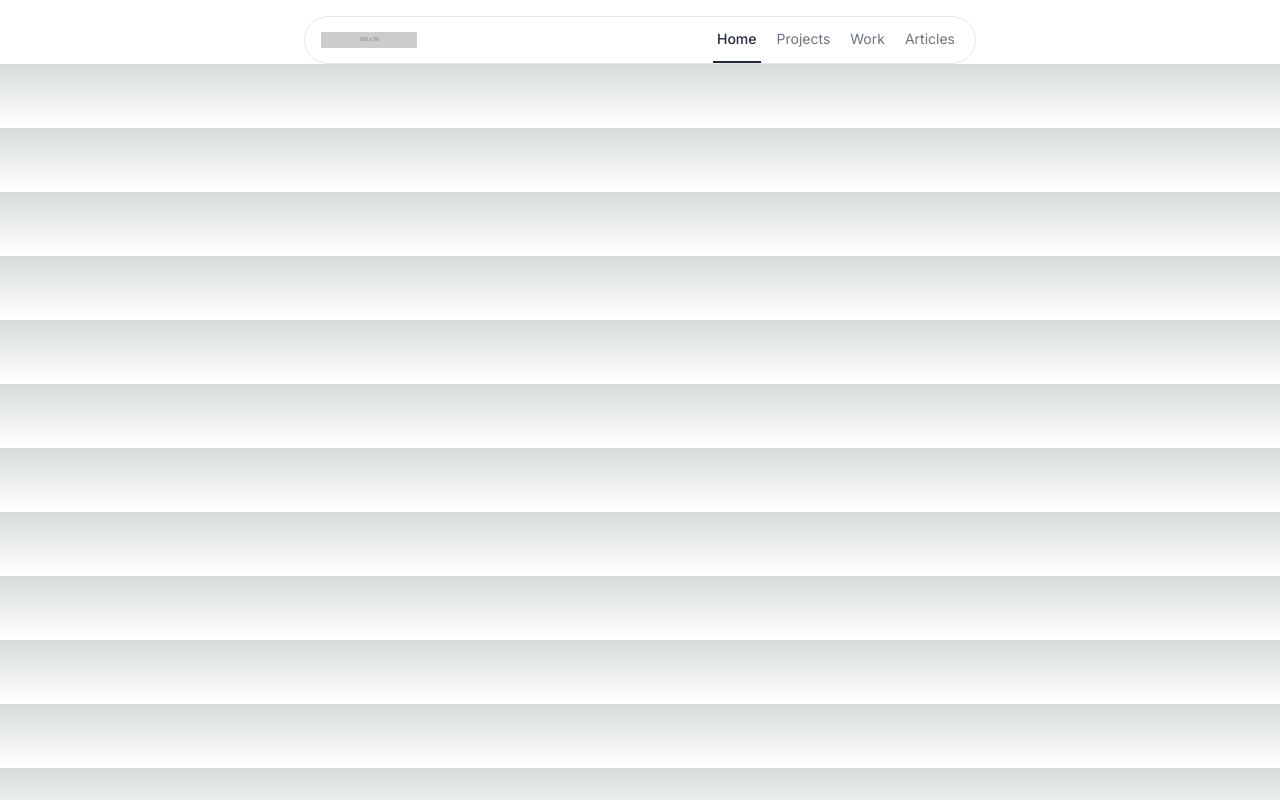
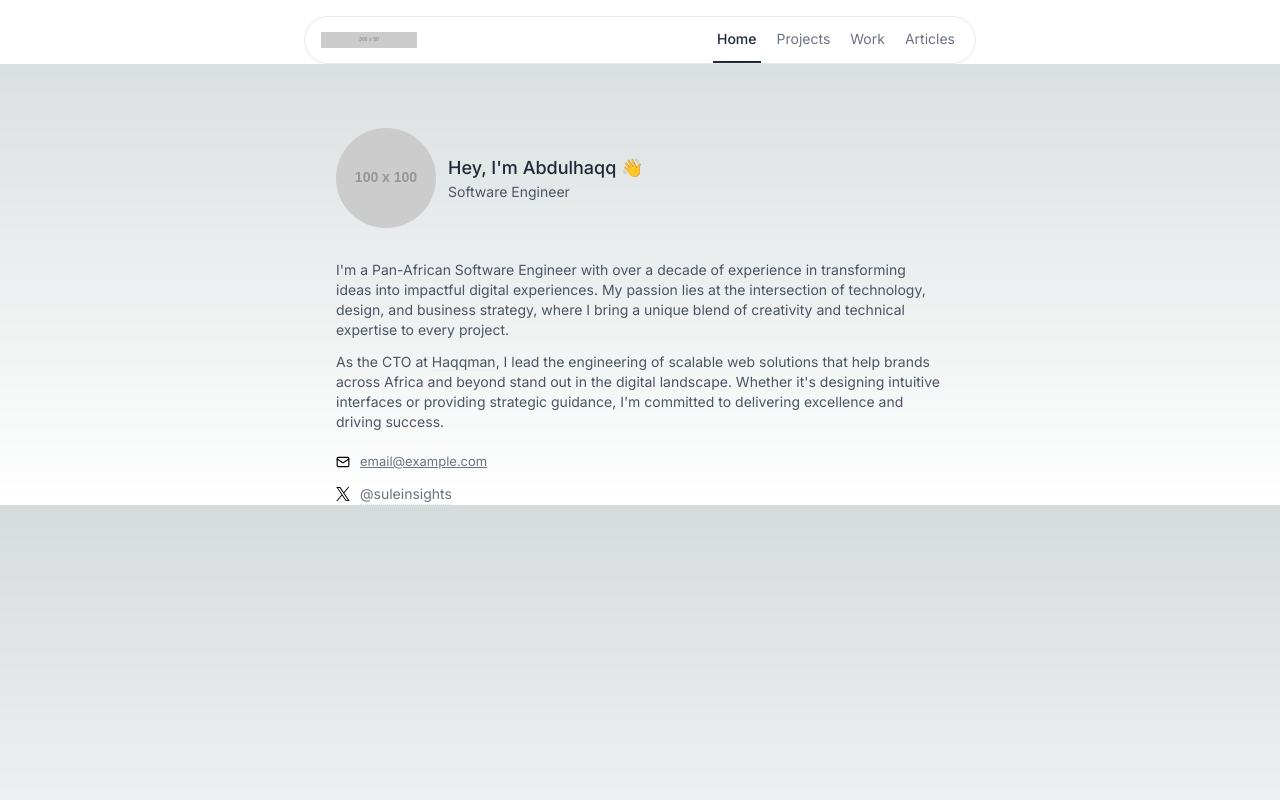
Before and after one commit to suleinsights/abdulhaqqsule, a Next.js app: page / in a window 1280 px wide. Built offline with nearby package versions, Linux system fonts and the light colour scheme.

Commit message:
Updated website

```diff
--- a/app/layout.tsx
+++ b/app/layout.tsx
@@ -6,8 +6,21 @@ import Header from '@/scaffold/Header'
 const inter = Inter({ subsets: ['latin'] })
 
 export const metadata: Metadata = {
-  title: 'Create Next App',
-  description: 'Generated by create next app',
+  title: {
+    template: '%s — Abdulhaqq Sule',
+    default: 'Abdulhaqq Sule',
+  },
+  description: 'Pan-African Software Engineer',
+  twitter: {
+    //card: 'Abdulhaqq Sule',
+    title: {
+      template: '%s — Abdulhaqq Sule',
+      default: 'Abdulhaqq Sule',
+    },
+    creator: '@haqqmanhq',
+    description: 'Pan-African Software Engineer',
+    images: ['/meta/twitter-image.png'],
+  },
 }
 
 export default function RootLayout({
@@ -19,7 +32,11 @@ export default function RootLayout({
     <html lang='en'>
       <body className={`${inter.className} dark:bg-neutral-900`}>
         <Header />
-        {children}
+        <main id='content'>
+          <div className='w-full max-w-2xl mx-auto pt-10 md:pt-16 px-4 sm:px-6 lg:px-8'>
+            {children}
+          </div>
+        </main>
       </body>
     </html>
   )
--- a/app/page.tsx
+++ b/app/page.tsx
@@ -1,5 +1,104 @@
 import Image from 'next/image'
+import Link from 'next/link'
 
-export default function Home() {
-  return <></>
+export default function HomePage() {
+  return (
+    <>
+      {/** Profile section */}
+      <section className='flex items-center gap-x-3'>
+        <div className='shrink-0'>
+          <Image
+            src='https://dummyimage.com/100x100'
+            alt='Abdulhaqq Avatar'
+            width={100}
+            height={100}
+            className='rounded-full'
+          />
+        </div>
+
+        <div className='grow'>
+          <h1 className='text-lg font-medium text-gray-800 dark:text-neutral-200'>
+            Hey, I'm Abdulhaqq 👋
+          </h1>
+          <p className='text-sm text-gray-600 dark:text-neutral-400'>
+            Software Engineer
+          </p>
+        </div>
+      </section>
+
+      {/** About Section */}
+      <section className='mt-8'>
+        <p className='text-sm text-gray-600 dark:text-neutral-400'>
+          I'm a Pan-African Software Engineer with over a decade of experience
+          in transforming ideas into impactful digital experiences. My passion
+          lies at the intersection of technology, design, and business strategy,
+          where I bring a unique blend of creativity and technical expertise to
+          every project.
+        </p>
+
+        <p className='mt-3 text-sm text-gray-600 dark:text-neutral-400'>
+          As the CTO at{' '}
+          <Link
+            href='https://haqqman.com'
+            target='_blank'
+            className='border-b border-dotted'
+          >
+            Haqqman
+          </Link>
+          , I lead the engineering of scalable web solutions that help brands
+          across Africa and beyond stand out in the digital landscape. Whether
+          it's designing intuitive interfaces or providing strategic guidance,
+          I&apos;m committed to delivering excellence and driving success.
+        </p>
+
+        <ul className='mt-5 flex flex-col gap-y-3'>
+          <li className='flex items-center gap-x-2.5'>
+            <svg
+              className='shrink-0 size-3.5'
+              xmlns='http://www.w3.org/2000/svg'
+              width='24'
+              height='24'
+              viewBox='0 0 24 24'
+              fill='none'
+              stroke='currentColor'
+              stroke-width='2'
+              stroke-linecap='round'
+              stroke-linejoin='round'
+            >
+              <rect width='20' height='16' x='2' y='4' rx='2' />
+              <path d='m22 7-8.97 5.7a1.94 1.94 0 0 1-2.06 0L2 7' />
+            </svg>
+            <Link
+              className='text-[13px] text-gray-500 underline hover:text-gray-800 hover:decoration-2 focus:outline-none focus:decoration-2 dark:text-neutral-500 dark:hover:text-neutral-400'
+              href='#'
+            >
+              email@example.com
+            </Link>
+          </li>
+
+          <li className='flex items-center gap-x-2.5'>
+            <svg
+              className='shrink-0 size-3.5'
+              width='24'
+              height='24'
+              viewBox='0 0 24 24'
+              fill='none'
+              xmlns='http://www.w3.org/2000/svg'
+            >
+              <path
+                d='M14.1881 10.1624L22.7504 0H20.7214L13.2868 8.82385L7.34878 0H0.5L9.47944 13.3432L0.5 24H2.5291L10.3802 14.6817L16.6512 24H23.5L14.1881 10.1624ZM11.409 13.4608L3.26021 1.55962H6.37679L20.7224 22.5113H17.6058L11.409 13.4613V13.4608Z'
+                fill='currentColor'
+              />
+            </svg>
+            <Link
+              href='#'
+              className='text-sm border-b border-dotted text-gray-500 hover:text-gray-800 hover:decoration-2 focus:outline-none focus:decoration-2 dark:text-neutral-500 dark:hover:text-neutral-400'
+            >
+              @suleinsights
+            </Link>
+          </li>
+        </ul>
+      </section>
+    </>
+  )
 }
```
